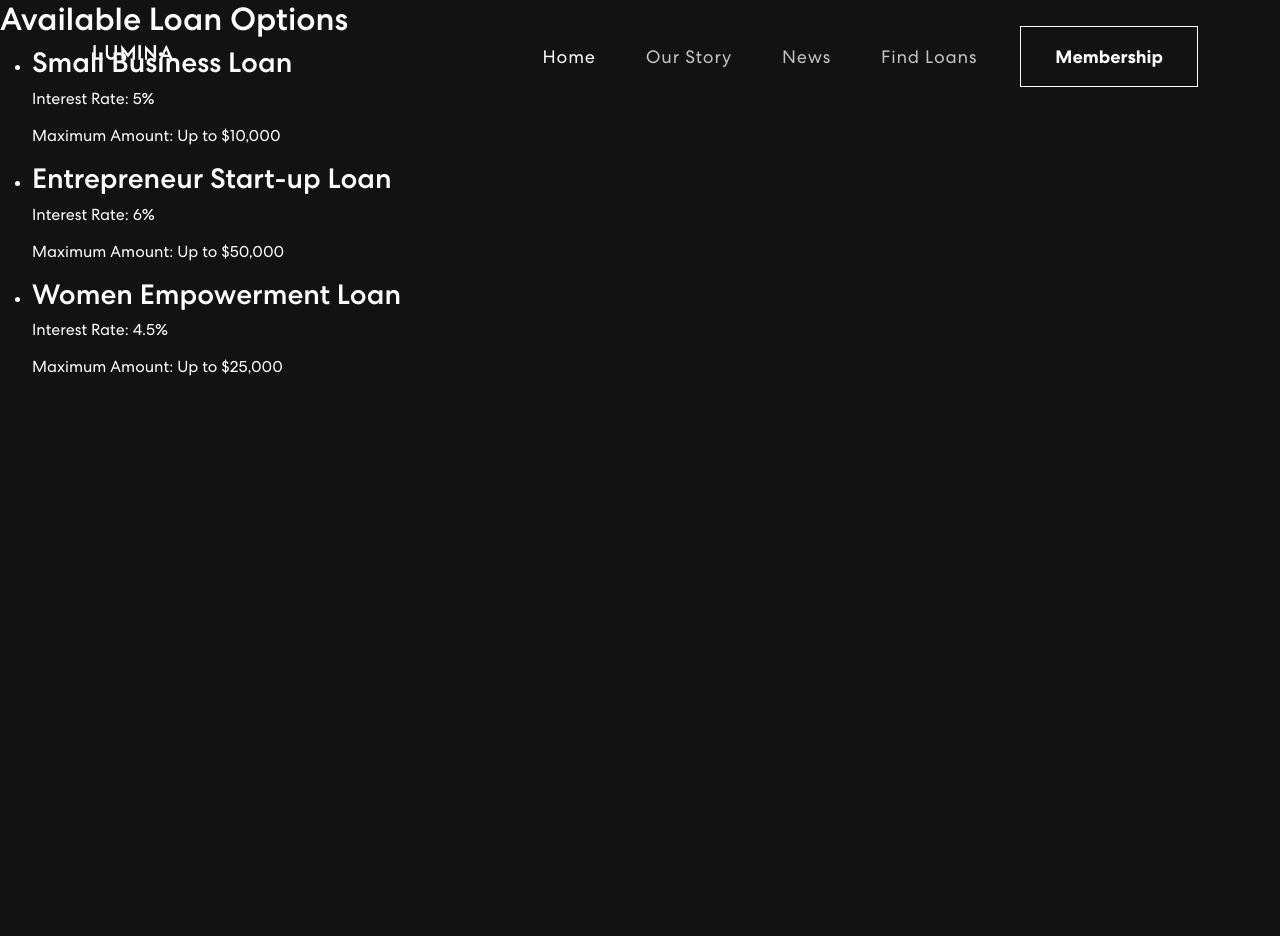
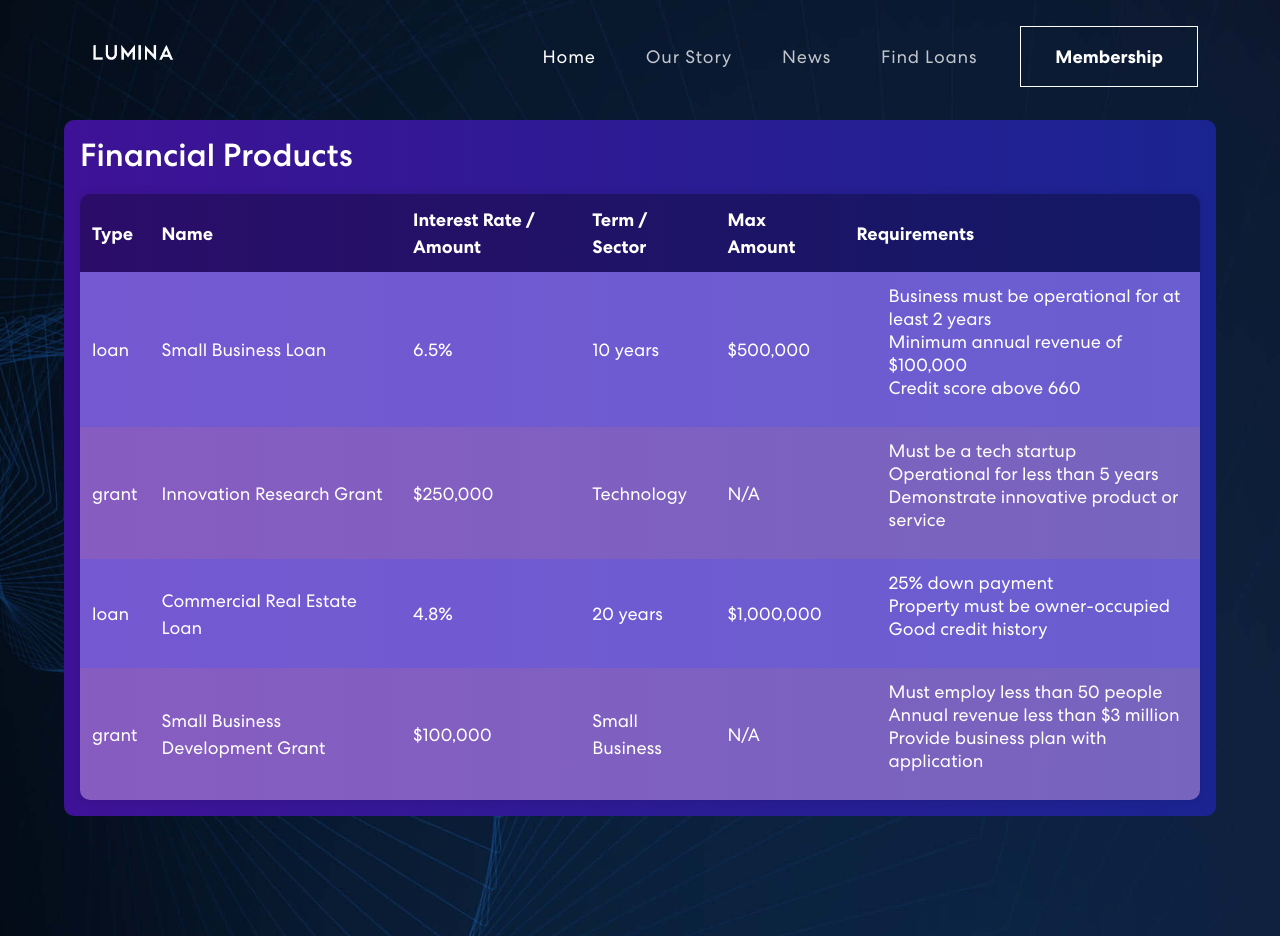
Before and after one commit to thomaswolan/hackviolet2024, a React (Create React App) app in the folder hackvioletproject2024/: page /loans in a window 1280 px wide. Before the commit the page ends 800 px from the top, so only its background shows below. Built offline with nearby package versions, Linux system fonts and the light colour scheme.

Commit message:
Updated Loans

```diff
--- /dev/null
+++ b/hackvioletproject2024/public/data/financial_products.json
@@ -0,0 +1,50 @@
+{
+    "financial_products": [
+        {
+            "type": "loan",
+            "name": "Small Business Loan",
+            "interest_rate": "6.5%",
+            "term": "10 years",
+            "max_amount": "$500,000",
+            "requirements": [
+                "Business must be operational for at least 2 years",
+                "Minimum annual revenue of $100,000",
+                "Credit score above 660"
+            ]
+        },
+        {
+            "type": "grant",
+            "name": "Innovation Research Grant",
+            "amount": "$250,000",
+            "sector": "Technology",
+            "requirements": [
+                "Must be a tech startup",
+                "Operational for less than 5 years",
+                "Demonstrate innovative product or service"
+            ]
+        },
+        {
+            "type": "loan",
+            "name": "Commercial Real Estate Loan",
+            "interest_rate": "4.8%",
+            "term": "20 years",
+            "max_amount": "$1,000,000",
+            "requirements": [
+                "25% down payment",
+                "Property must be owner-occupied",
+                "Good credit history"
+            ]
+        },
+        {
+            "type": "grant",
+            "name": "Small Business Development Grant",
+            "amount": "$100,000",
+            "sector": "Small Business",
+            "requirements": [
+                "Must employ less than 50 people",
+                "Annual revenue less than $3 million",
+                "Provide business plan with application"
+            ]
+        }
+    ]
+}
--- /dev/null
+++ b/hackvioletproject2024/src/pages/Loans.css
@@ -0,0 +1,87 @@
+body {
+    background-image: url("../assets/img/LuminaBackground2.jpg");
+    background-size: cover; /* Cover the entire container */
+    background-position: center; /* Center the background image */
+}
+
+.loans-container {
+    max-width: 90%;
+  margin: 120px auto;
+  overflow-x: auto;
+  border-radius: 10px; /* Ensures the container itself has rounded corners */
+  background: linear-gradient(to right, #3e1296, #1a2491); /* Example gradient */
+  padding: 1rem; /* Adds some padding to ensure the gradient is visible around the table */
+  font-size: 18px;
+
+  }
+
+  .loans-container h2 {
+
+  }
+
+  table {
+    width: 100%;
+    margin-top: 20px;
+    box-shadow: 0 0 10px rgba(0, 0, 0, 0.1);
+    border-collapse: collapse; /* Change to collapse to remove space between borders */
+    border-radius: 10px; /* Rounded corners for the table */
+    overflow: hidden; /* Ensures the border-radius clips content */
+  }
+
+
+  th, td {
+    text-align: left;
+    padding: 12px;
+    background-color: rgba(140, 119, 236, 0.7); /* Slightly transparent cells */
+    border: 1px solid #ccc;
+  }
+
+  th {
+    color: rgb(255, 255, 255);
+    background-color: rgba(0, 0, 0, 0.3); /* Slightly darker and transparent header cells */
+  }
+
+  tr:nth-child(even) td {
+    background-color: rgba(210, 165, 238, 0.5); /* Alternating row color with transparency */
+  }
+
+  tr:hover td {
+    background-color: rgba(217, 127, 242, 0.85); /* Hover state with less transparency */
+  }
+
+
+  ul {
+    list-style-type: none;
+    padding: 0;
+  }
+
+  li {
+    padding: 2px 0;
+  }
+
+  @media (max-width: 600px) {
+    .loans-container {
+      width: 100%;
+      margin: 10px 0;
+      border-radius: 10px;
+      background: linear-gradient(to right, #1f0363, #076c9f);
+      padding: 1rem;
+    }
+
+    table {
+        border-radius: 10px;
+      }
+
+
+    @font-face {
+        font-family: "Centra No2 Bold";
+        src: url("https://db.onlinewebfonts.com/t/1d8aa3902ed39929de0912f0ff2bb89f.eot");
+        src: url("https://db.onlinewebfonts.com/t/1d8aa3902ed39929de0912f0ff2bb89f.eot?#iefix")format("embedded-opentype"),
+        url("https://db.onlinewebfonts.com/t/1d8aa3902ed39929de0912f0ff2bb89f.woff2")format("woff2"),
+        url("https://db.onlinewebfonts.com/t/1d8aa3902ed39929de0912f0ff2bb89f.woff")format("woff"),
+        url("https://db.onlinewebfonts.com/t/1d8aa3902ed39929de0912f0ff2bb89f.ttf")format("truetype"),
+        url("https://db.onlinewebfonts.com/t/1d8aa3902ed39929de0912f0ff2bb89f.svg#Centra No2 Bold")format("svg");
+    }
+
+
+}
--- a/hackvioletproject2024/src/pages/Loans.js
+++ b/hackvioletproject2024/src/pages/Loans.js
@@ -1,28 +1,55 @@
-// Loans.js
-import React from 'react';
+import React, { useState, useEffect } from 'react';
+import './Loans.css';
 
-// Dummy loan data
-const loanOptions = [
-  { id: 1, name: 'Small Business Loan', interestRate: '5%', amount: 'Up to $10,000' },
-  { id: 2, name: 'Entrepreneur Start-up Loan', interestRate: '6%', amount: 'Up to $50,000' },
-  { id: 3, name: 'Women Empowerment Loan', interestRate: '4.5%', amount: 'Up to $25,000' }
-];
 
-const Loans = () => {
+function Loans() {
+  // State to store the loaded financial products
+  const [financialProducts, setFinancialProducts] = useState({ financial_products: [] });
+
+  // Effect to fetch the data on mount
+  useEffect(() => {
+    fetch('/data/financial_products.json') // Adjust the path if necessary
+      .then(response => response.json())
+      .then(data => setFinancialProducts(data))
+      .catch(error => console.error('Error fetching financial products:', error));
+  }, []); // Empty dependency array means this effect runs once on mount
+
+  // Dynamically generate table rows
+  const rows = financialProducts.financial_products.map((product, index) => (
+    <tr key={index}>
+      <td>{product.type}</td>
+      <td>{product.name}</td>
+      <td>{product.interest_rate || product.amount}</td>
+      <td>{product.term || product.sector}</td>
+      <td>{product.max_amount || 'N/A'}</td>
+      <td>
+        <ul>
+          {product.requirements.map((req, reqIndex) => <li key={reqIndex}>{req}</li>)}
+        </ul>
+      </td>
+    </tr>
+  ));
+
   return (
     <div className="loans-container">
-      <h2>Available Loan Options</h2>
-      <ul>
-        {loanOptions.map((loan) => (
-          <li key={loan.id}>
-            <h3>{loan.name}</h3>
-            <p>Interest Rate: {loan.interestRate}</p>
-            <p>Maximum Amount: {loan.amount}</p>
-          </li>
-        ))}
-      </ul>
+      <h2>Financial Products</h2>
+      <table>
+        <thead>
+          <tr>
+            <th>Type</th>
+            <th>Name</th>
+            <th>Interest Rate / Amount</th>
+            <th>Term / Sector</th>
+            <th>Max Amount</th>
+            <th>Requirements</th>
+          </tr>
+        </thead>
+        <tbody>
+          {rows}
+        </tbody>
+      </table>
     </div>
   );
-};
+}
 
 export default Loans;
```
